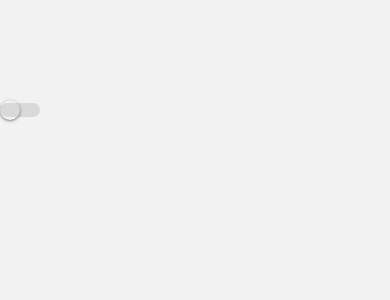
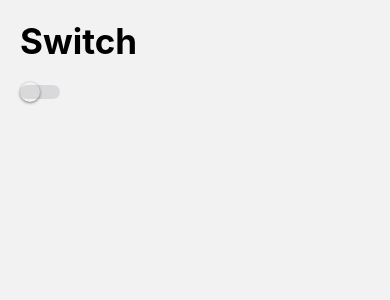
Before and after one commit to thomassr30/components-react-native, a React Native app: screen /SwitchScreen in a window 390 px wide. Shown: the top 300 px of the page. Built offline with nearby package versions, Linux system fonts and the light colour scheme.

Commit message:
add: new component HeaderTitle

```diff
--- /dev/null
+++ b/src/components/HeaderTitle.tsx
@@ -0,0 +1,19 @@
+import React from 'react'
+import { Text, View } from 'react-native'
+import { useSafeAreaInsets } from 'react-native-safe-area-context'
+import { styles } from '../theme/appTheme'
+
+interface Props{
+    title: string;
+}
+
+const HeaderTitle = ({title}: Props) => {
+    const {top} = useSafeAreaInsets()
+  return (
+    <View style={{marginTop: top + 20, marginBottom: 20}}>
+        <Text style={styles.title}>{title}</Text>
+    </View>
+  )
+}
+
+export default HeaderTitle
--- a/src/screens/HomeScreen.tsx
+++ b/src/screens/HomeScreen.tsx
@@ -1,24 +1,14 @@
 import React from 'react'
 import { FlatList, Text, View } from 'react-native'
 import { useSafeAreaInsets } from 'react-native-safe-area-context';
-import Icon from 'react-native-vector-icons/Ionicons'
+
 import FlatListMenuItem from '../components/FlatListMenuItem';
-import { ImenuItem } from '../interfaces/menuItem.interface';
 import {styles} from '../theme/appTheme'
 import { menuItems } from '../data/menuItems';
+import HeaderTitle from '../components/HeaderTitle';
 
 
 const HomeScreen = () => {
-
-  const {top} = useSafeAreaInsets()
-
-  const renderListHeader = () => {
-    return (
-      <View style={{marginTop: top + 20, marginBottom: 20}}>
-        <Text style={styles.title}>Opciones de menú</Text>
-      </View>
-    )
-  }
 
   const itemSeparator = () => {
     return (
@@ -38,7 +28,7 @@ const HomeScreen = () => {
         data={menuItems}
         renderItem={({item, index}) => <FlatListMenuItem menuItem={item} />}
         keyExtractor={(item) => item.name}
-        ListHeaderComponent={renderListHeader}
+        ListHeaderComponent={<HeaderTitle title='Opciones de menú' />}
         ItemSeparatorComponent={itemSeparator}
       />
     </View>
--- a/src/screens/SwitchScreen.tsx
+++ b/src/screens/SwitchScreen.tsx
@@ -1,5 +1,6 @@
 import React, { useState } from 'react'
 import { Platform, Switch, View } from 'react-native'
+import HeaderTitle from '../components/HeaderTitle';
 
 const SwitchScreen = () => {
 
@@ -7,7 +8,8 @@ const SwitchScreen = () => {
   const toggleSwitch = () => setIsEnabled(previousState => !previousState);
 
   return (
-    <View style={{marginTop: 100}}>
+    <View style={{marginHorizontal: 20}}>
+        <HeaderTitle title='Switch' />
         <Switch
             trackColor={{false: '#D9D9DB', true: '#5856D6'}}
             thumbColor={(Platform.OS)==='android' ? '#5856D6' : ''}
```
